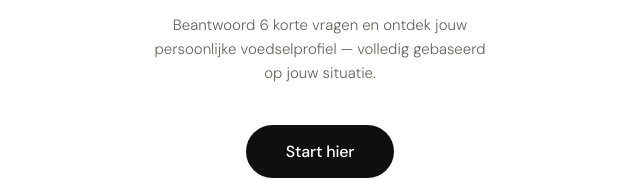
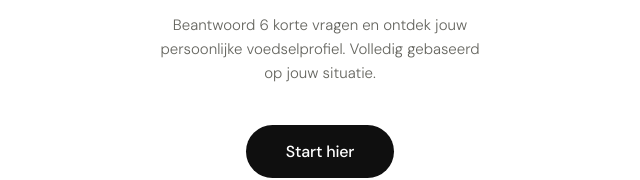
Before and after one commit to Kasperdegreeuw/prototype-food-governance, a plain HTML site: page index.html in a window 1280 px wide. Shown: the part 433-613 px from the top of the page, 320-960 px from the left. Drawn offline with Linux system fonts and the light colour scheme.

Commit message:
Update index.html

```diff
--- a/index.html
+++ b/index.html
@@ -766,7 +766,7 @@ input[type=range].sketch-range::-webkit-slider-thumb {
   <div class="content">
     <div class="welkom-plant">🌱</div>
     <h1 class="welkom-title">Hoe duurzaam is<br>jouw kantine?</h1>
-    <p class="welkom-sub">Beantwoord 6 korte vragen en ontdek jouw persoonlijke voedselprofiel — volledig gebaseerd op jouw situatie.</p>
+    <p class="welkom-sub">Beantwoord 6 korte vragen en ontdek jouw persoonlijke voedselprofiel. Volledig gebaseerd op jouw situatie.</p>
     <button class="btn-start" onclick="goTo('s-v1')">Start hier</button>
   </div>
 </div>
```
